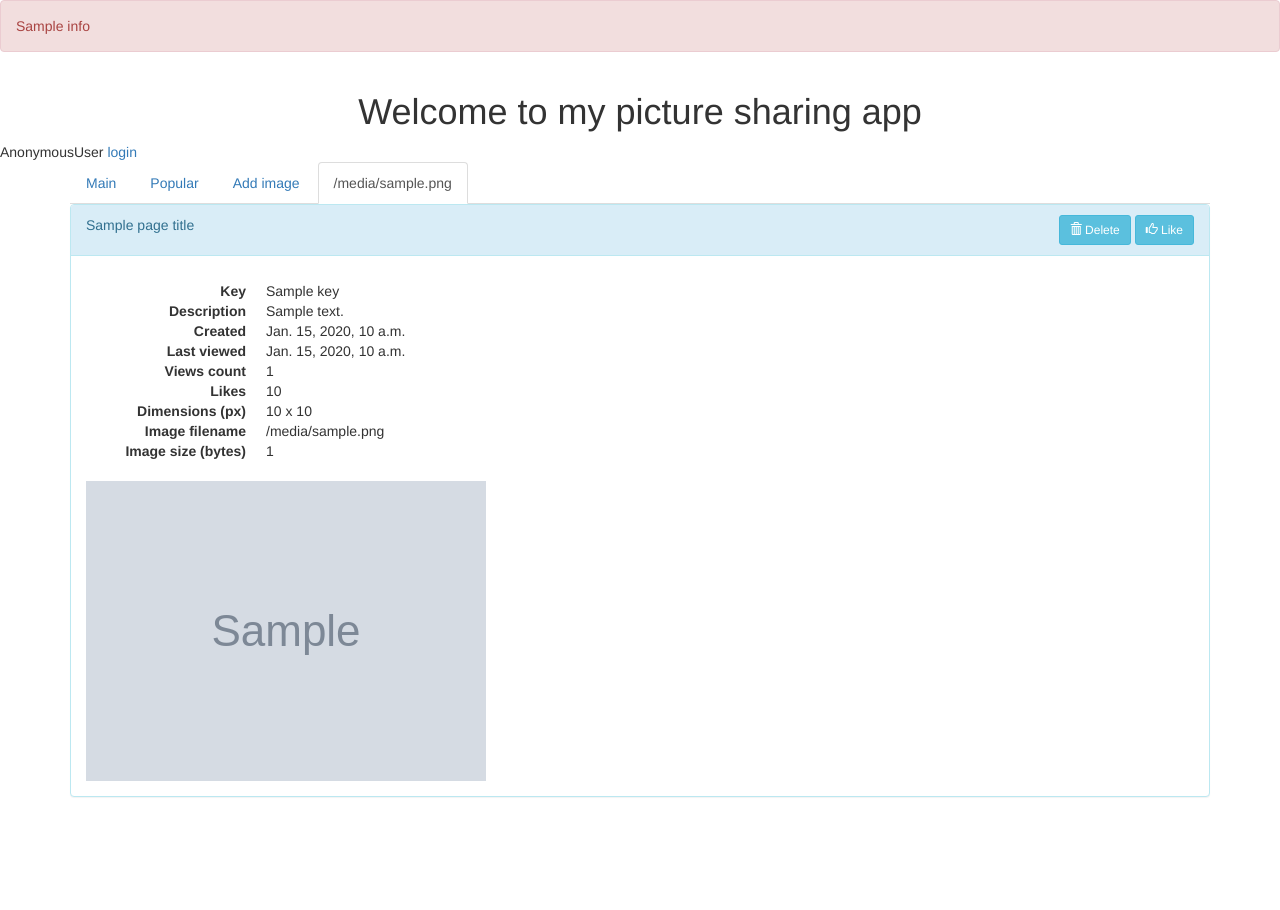
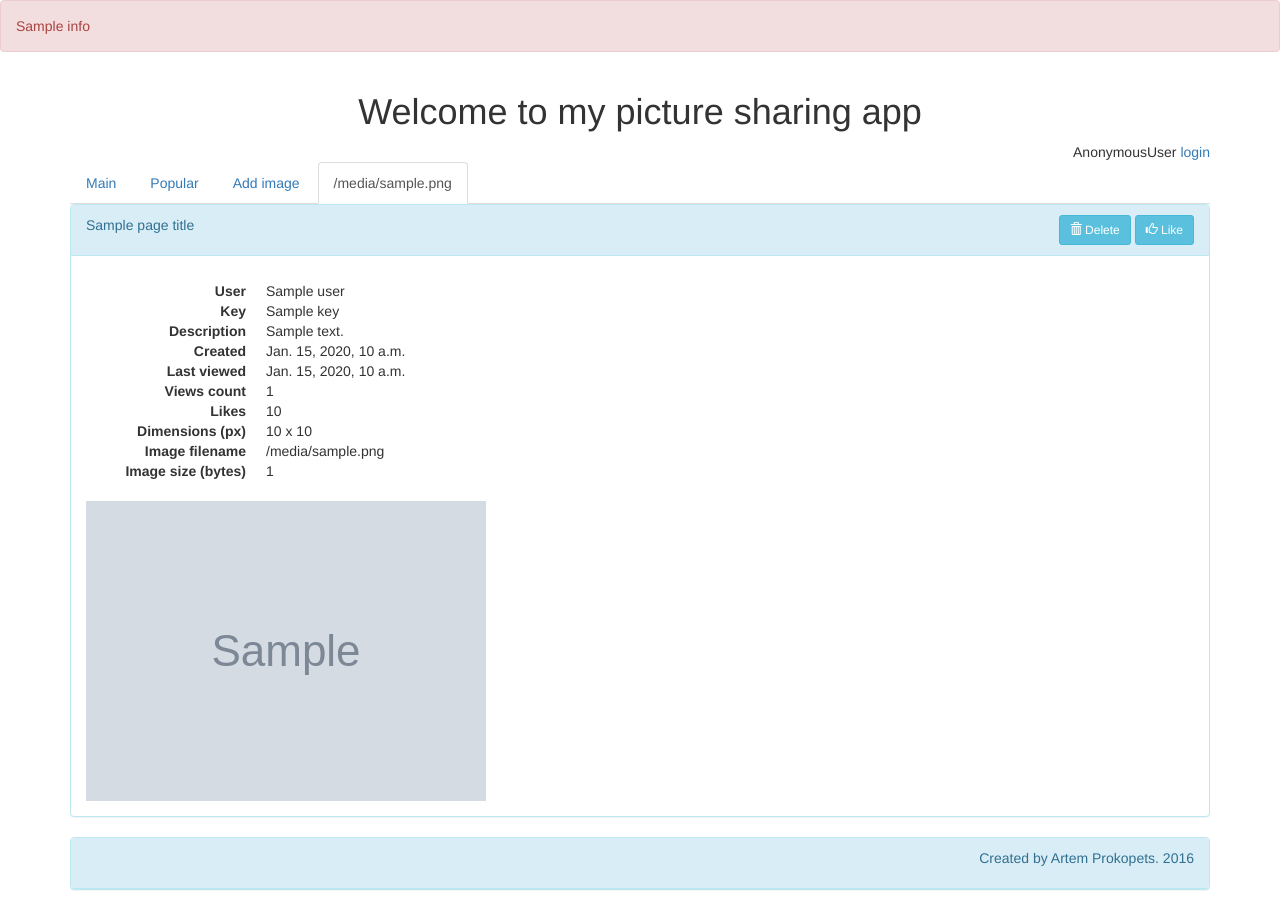
Before and after one commit to aprokopets/PyDjango-final-project, a Django app: template picture_sharing/templates/image.html in a window 1280 px wide. Before the commit the page ends 797 px from the top, so only its background shows below. Run offline with Django 3.2, Linux system fonts and the light colour scheme; the template is opened without the code that fills it: most values are stand-ins (such as "Sample title", 1, 10 or a date in 2020); grey boxes marked "Sample" are stand-in pictures; some libraries are stand-ins or nearby versions.

Commit message:
Add footer Bound images to users

```diff
--- a/picture_sharing/models.py
+++ b/picture_sharing/models.py
@@ -2,6 +2,7 @@ from django.db import models
 from datetime import datetime
 from django.utils.baseconv import base56
 from random import randint
+from django.contrib.auth.models import User
 
 # Create your models here.
 
@@ -17,16 +18,17 @@ class Picture(models.Model):
     views_count = models.PositiveIntegerField(default=0)
     #likes_count = models.PositiveIntegerField(default=0)
     user = models.CharField(max_length=20, default='anonymous')
+    #auth_user = models.OneToOneField(User)
 
     def __str__(self):
         return self.key + ' : ' +str(self.image)
 
     @classmethod
-    def create(cls, image, description=''):
+    def create(cls, image, user, description=''):
         created = False
         while created == False:
             key = random_key()
-            obj, created = cls.objects.get_or_create(key=key, defaults={'image': image, 'description': description})
+            obj, created = cls.objects.get_or_create(key=key, defaults={'image': image, 'description': description, 'user': user})
         #l = Like.objects.create(id=obj.id)
         return obj
 
--- a/picture_sharing/templates/add.html
+++ b/picture_sharing/templates/add.html
@@ -19,7 +19,7 @@
             </div>
             <div class="form-group">
                 <div class="col-sm-offset-2 col-sm-10">
-                    <button type="submit" class="btn btn-info">Войти</button>
+                    <button type="submit" class="btn btn-info">Upload</button>
                 </div>
             </div>
         </div>
@@ -27,3 +27,5 @@
         </form>
     </div>
 </div>
+
+{% include "footer.html" %}
--- /dev/null
+++ b/picture_sharing/templates/footer.html
@@ -0,0 +1,11 @@
+<div class="container">
+    <div class="panel panel-info">
+        <div class="panel-heading">
+            <p align=right>Created by Artem Prokopets. 2016</p>
+         </div>
+    </div>
+</div>
+
+
+  </body>
+</html>
--- a/picture_sharing/templates/header.html
+++ b/picture_sharing/templates/header.html
@@ -13,13 +13,14 @@
     {% if info %}
         <div class="alert alert-danger" role="alert">{{ info }}</div>
     {% endif %}
-    <div class="container"><header align="center">
+    <div class="container"><header style="text-align: center">
         <h1>Welcome to my picture sharing app</h1>
     </header></div>
     <!--<div class="container"><header align="center">
         <h3>{{ page_title }}</h3>
     </header></div>-->
-    <div>
+    <div class="container">
+    <div align=right>
       {{ user }}
       {% if user.is_anonymous %}
       <a href="/login/">login</a>
@@ -27,13 +28,14 @@
       <a href="/logout/">logout</a>
       {% endif %}
     </div>
+    </div>
     <div class="container">
         <ul class="nav nav-tabs">
             <li role="presentation" class="{% if active_tab == 'main' %}active{% endif %}"><a href="/">Main</a></li>
             <li role="presentation" class="{% if active_tab == 'popular' %}active{% endif %}"><a href="/popular/">Popular</a></li>
             <li role="presentation" class="{% if active_tab == 'add' %}active{% endif %}"><a href="/add/">Add image</a></li>
             {% if not user.is_anonymous %}
-                <li role="presentation" class="active"><a href="/private">Private</a></li>
+                <li role="presentation" class="{% if active_tab == 'private' %}active{% endif %}"><a href="/private">Private</a></li>
             {% endif %}
             {% if image_info %}
                 <li role="presentation" class="active"><a href="/{{ image_info }}/">{{ image_info }}</a></li>
--- a/picture_sharing/templates/image.html
+++ b/picture_sharing/templates/image.html
@@ -3,29 +3,30 @@
         <div class="panel panel-info">
             <div class="panel-heading"><div style="float: left">{{ page_title }}</div>
                 <div align="right" >
-                <a class="btn btn-info btn-sm" href='/delete/{{ key }}' role="button"><span class="glyphicon glyphicon-trash" aria-hidden="true"></span> Delete</a>
-                <a class="btn btn-info btn-sm" href='/like/{{ key }}' role="button"><span class="glyphicon glyphicon-thumbs-up" aria-hidden="true"></span> Like</a>
+                <a class="btn btn-info btn-sm" href='/delete/{{ picture.key }}' role="button"><span class="glyphicon glyphicon-trash" aria-hidden="true"></span> Delete</a>
+                <a class="btn btn-info btn-sm" href='/like/{{ picture.key }}' role="button"><span class="glyphicon glyphicon-thumbs-up" aria-hidden="true"></span> Like</a>
                 </div>
             </div>
             <div style="padding:15px">
                 <p></p>
                 <dl class="dl-horizontal">
-                <dt>Key</dt><dd>{{ key }}</dd>
-                <dt>Description</dt><dd>{{ description }}</dd>
-                <dt>Created</dt><dd>{{ date_created }}</dd>
-                <dt>Last viewed</dt><dd>{{ date_last_view }}</dd>
-                <dt>Views count</dt><dd>{{ views_count }}</dd>
+                <dt>User</dt><dd>{{ picture.user }}</dd>
+                <dt>Key</dt><dd>{{ picture.key }}</dd>
+                <dt>Description</dt><dd>{{ picture.description }}</dd>
+                <dt>Created</dt><dd>{{ picture.date_created }}</dd>
+                <dt>Last viewed</dt><dd>{{ picture.date_last_view }}</dd>
+                <dt>Views count</dt><dd>{{ picture.views_count }}</dd>
                 <dt>Likes</dt><dd>{{ likes }}</dd>
-                <dt>Dimensions (px)</dt><dd>{{ image.width }} x {{ image.height }}</dd>
-                <dt>Image filename</dt><dd>{{ image }}</dd>
-                <dt>Image size (bytes)</dt><dd>{{ image.size }}</dd>
+                <dt>Dimensions (px)</dt><dd>{{ picture.image.width }} x {{ picture.image.height }}</dd>
+                <dt>Image filename</dt><dd>{{ picture.image }}</dd>
+                <dt>Image size (bytes)</dt><dd>{{ picture.image.size }}</dd>
                 </dl>
-                <img src="{{ image.url }}" alt="{{description}}">
+                <img class='img-responsive' src="{{ picture.image.url }}" alt="{{picture.description}}">
             </div>
         </div>
         <!--<a class="btn btn-info" href='/' role="button"><span class="glyphicon glyphicon-arrow-left" aria-hidden="true"></span> Back to main</a>-->
 
     </div>
-    </form>
-  </body>
-</html>
+
+
+{% include "footer.html" %}
```
Also changed, not shown: picture_sharing/templates/index.html (+15 -4 lines), picture_sharing/views.py (+25 -7 lines), db.sqlite3, pic_folder/_20161006_104316.jpg (added), pic_folder/_20161006_115602.jpg (added), picture_sharing/migrations/0007_auto_20161006_1348.py (added), picture_sharing/migrations/0008_auto_20161006_1406.py (added), picture_sharing/migrations/0009_auto_20161006_1407.py (added).
